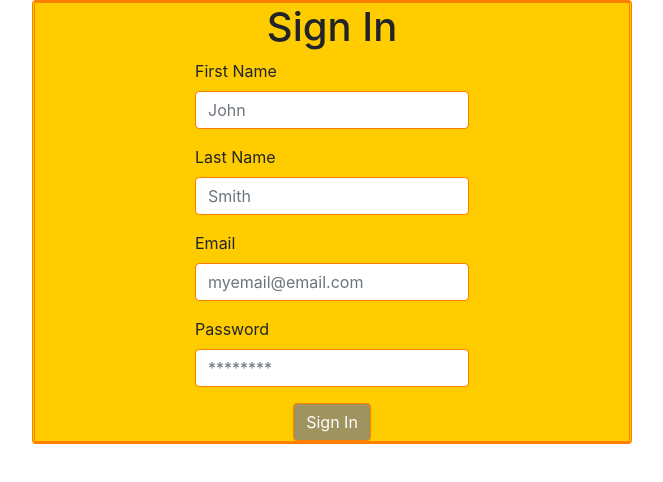
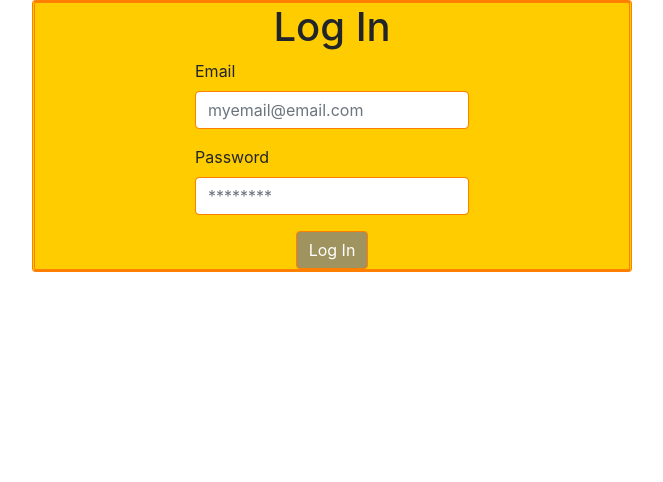
Before and after one commit to Lazovchik/Project_BMYM, a React (Create React App) app: page / in a window 1280 px wide. Shown: the top 482 px of the page, without its empty margins (308-971 px from the left). Built offline with nearby package versions, Linux system fonts and the light colour scheme.

Commit message:
remobved minor bug

```diff
--- a/src/LogSignIn/LogInForm.js
+++ b/src/LogSignIn/LogInForm.js
@@ -52,9 +52,6 @@ class LogInForm extends Component {
 				</div>
 			);
 		}
-		else{
-			return 0;
-		}
 	}
 
 	render(){
--- a/src/LogSignIn/LogSignIn.js
+++ b/src/LogSignIn/LogSignIn.js
@@ -16,7 +16,7 @@ class LogSignIn extends Component {
 	constructor(props){
 		super(props);
 		this.state={
-			log_or_sign: true, //si on affiche forme signIn ou logIn, par default c log in
+			log_or_sign: false, //si on affiche forme signIn ou logIn, par default c log in/ 'true' pour Sign In
 			c_action: "Sign In"//Titre + texte de button
 		};
 		this.logOrSignVerif = this.logOrSignVerif.bind(this);
```
